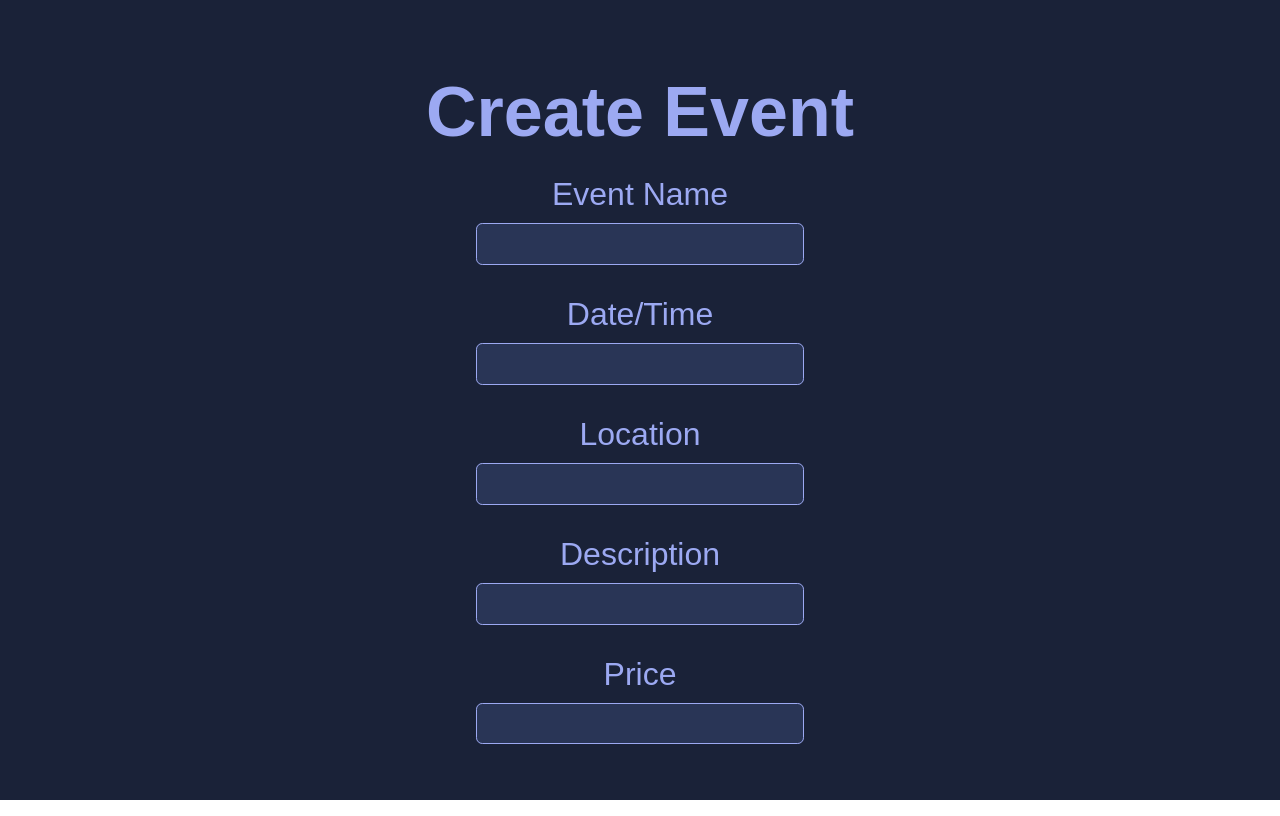
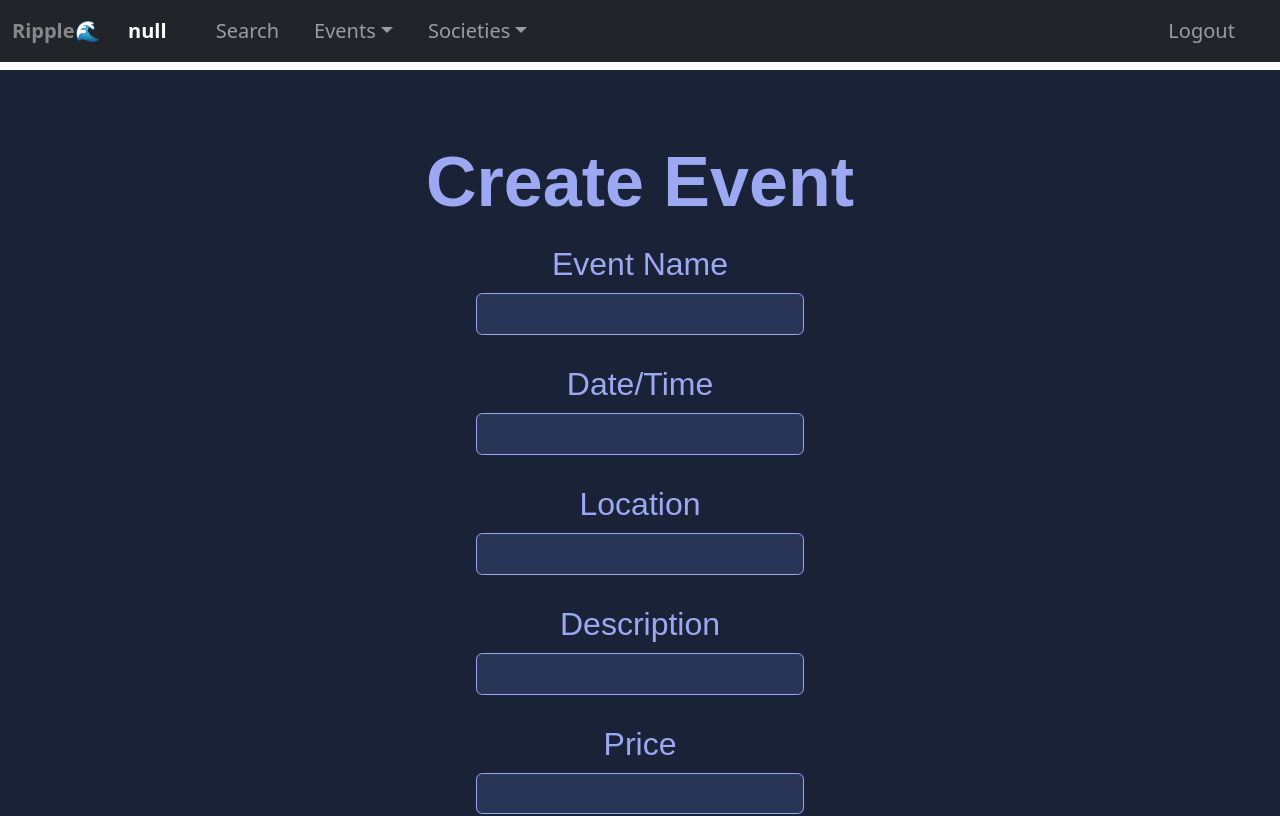
Before and after one commit to peterw15/COMP6000, a React (Create React App) app in the folder client/: page /createevent in a window 1280 px wide. Shown: the top 816 px of the page. Built offline with nearby package versions, Linux system fonts and the light colour scheme; no server answers.

Commit message:
Header on more pages

```diff
--- a/client/src/pages/createEvent-page/CreateEventPage.js
+++ b/client/src/pages/createEvent-page/CreateEventPage.js
@@ -1,8 +1,10 @@
 import './createEventPageStylesheet.css';
-import {useNavigate} from 'react-router-dom';
-import {useEffect} from 'react';
+import { useNavigate } from 'react-router-dom';
+import { useEffect } from 'react';
 import { Link } from "react-router-dom";
 import Axios from 'axios';
+import HeaderBar from '../general-components/HeaderBar/HeaderBar.js';
+
 
 
 
@@ -14,14 +16,14 @@ function CreateEventPage() {
     useEffect(() => {
         Axios.get('http://localhost:3001/loggedIn', {}).then(res => {
             console.log(res);
-            if(res.data == null) {
+            if (res.data == null) {
                 navigate("/login");
             }
             else {
 
             }
         });
-      } )
+    })
 
     const createEvent = () => {
 
@@ -32,13 +34,14 @@ function CreateEventPage() {
         const price = parseFloat(document.getElementById('price').value);
         Axios.get('http://localhost:3001/loggedIn', {}).then(res => {
             const organiser = parseInt(res.data);
-            Axios.post('http://localhost:3001/createEvent', {eventName, eventDateTime, location, description, organiser, price}).then(res =>
-            res.data ? console.log("SUCCESS") : console.log("FAIL")).catch(error => console.log(error));
+            Axios.post('http://localhost:3001/createEvent', { eventName, eventDateTime, location, description, organiser, price }).then(res =>
+                res.data ? console.log("SUCCESS") : console.log("FAIL")).catch(error => console.log(error));
         });
     }
 
     return (
         <>
+            <HeaderBar></HeaderBar>
             <div className="createEventPage">
                 <div className="header"> Create Event </div>
                 <div className="form">
@@ -47,7 +50,7 @@ function CreateEventPage() {
                     <h2 className="subHeader"> Date/Time </h2>
                     <input id="eventDateTime" /> <br />
                     <h2 className="subHeader"> Location </h2>
-                    <input id="location" height="50px"/>
+                    <input id="location" height="50px" />
                     <h2 className="subHeader"> Description </h2>
                     <input id="description" />
                     <h2 className="subHeader"> Price </h2>
--- a/client/src/pages/myevents-page/MyEvents.js
+++ b/client/src/pages/myevents-page/MyEvents.js
@@ -3,6 +3,8 @@ import React from 'react';
 import Axios from 'axios';
 import { useNavigate, useLocation } from "react-router-dom";
 import { useEffect, useState } from 'react';
+import HeaderBar from '../general-components/HeaderBar/HeaderBar.js';
+
 
 function MyEvents() {
 
@@ -62,8 +64,8 @@ function MyEvents() {
 
     return (
         <>
+            <HeaderBar></HeaderBar>
             <div className="body">
-                <button className="btn" onClick={goHome}>Home</button>
                 <div className="header">Your Events</div>
                 {events}
             </div >
```
